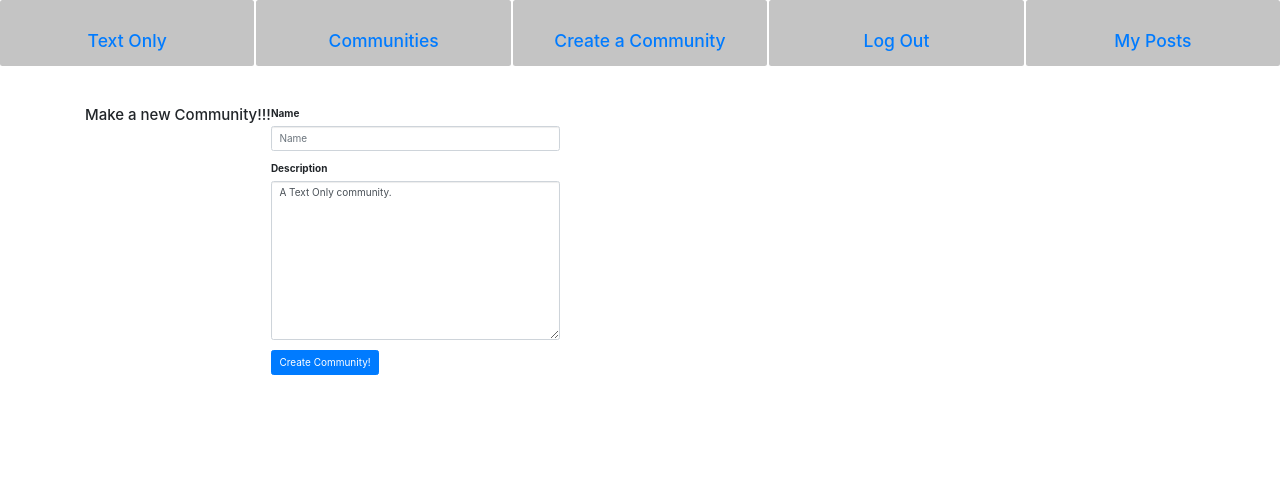
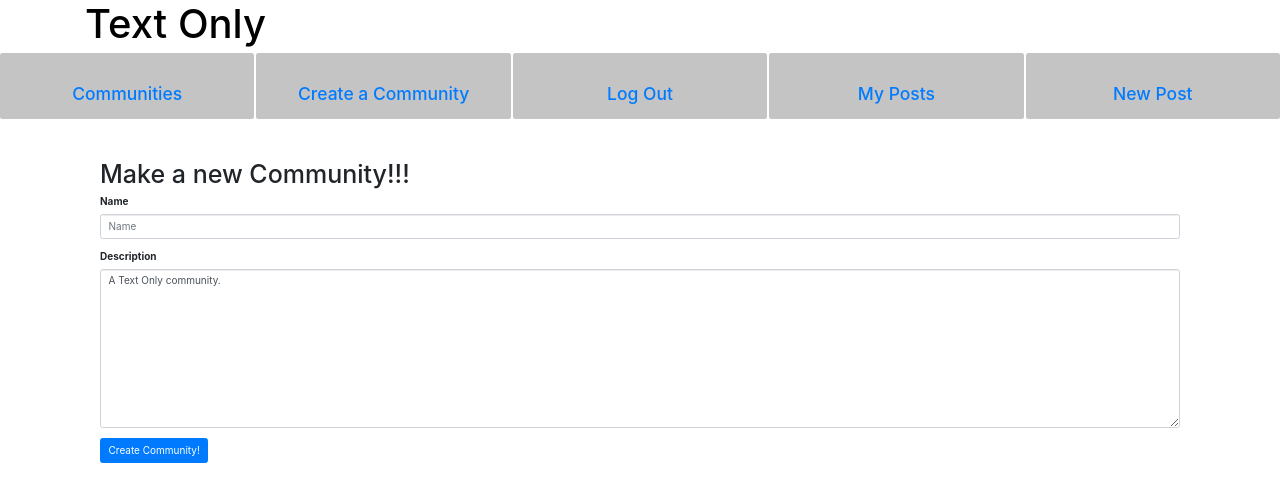
Before and after one commit to BeardedSwitchDragon/textOnly, a Django app: page /communities/new/ in a window 1280 px wide. Shown: the top 502 px of the page. Run offline with Django 3.2, Linux system fonts and the light colour scheme; a user stored in the database is signed in; some libraries are stand-ins or nearby versions.

Commit message:
Added some insignificant changes including a section to indicate the version

```diff
--- a/communities/templates/communities/community_detail.html
+++ b/communities/templates/communities/community_detail.html
@@ -1,5 +1,6 @@
 {% extends "communities/community_base.html" %}
 {% block precommunity %}
+<title>{{ community.name }}: Text Only</title>
     <div class="container">
         <div class="jumbotron">
             <h1>{{community.name}}</h1>
--- a/communities/templates/communities/community_form.html
+++ b/communities/templates/communities/community_form.html
@@ -1,13 +1,17 @@
 {% extends "communities/community_base.html" %}
 
 {% load bootstrap3 %}
+<title>Create a Community: Text Only</title>
+{% block community_content %}
+    <div class="container">
 
-{% block community_content %}
-    <h4>Make a new Community!!!</h4>
+
+    <h1>Make a new Community!!!</h1>
     <form action="{% url 'communities:create' %}" method="post" id="communityForm">
         {% csrf_token %}
         {% bootstrap_form form %}
         <input type="submit" class="btn btn-primary btn-large" value="Create Community!">
     </form>
+    </div>
 
 {% endblock %}
--- a/communities/templates/communities/community_list.html
+++ b/communities/templates/communities/community_list.html
@@ -1,5 +1,5 @@
 {% extends "communities/community_base.html" %}
-
+<title>Communities: Text Only</title>
 {% block precommunity %}
     <div class="col-md-4">
         <div class="content">
--- a/static/textOnly/css/master.css
+++ b/static/textOnly/css/master.css
@@ -44,3 +44,8 @@ ul {
     background-color: #c4c4c4 !important;
     color: #728f96;
 }
+
+#title {
+    font-size: 40px;
+    color: black !important;
+}
--- a/templates/base.html
+++ b/templates/base.html
@@ -13,15 +13,19 @@
         <meta charset="utf-8">
     </head>
     <body>
+        <div class="container">
+            <a href="{% url 'home' %}"><h1 id="title">Text Only</h1></a>
+        </div>
+
 
 
         <ul class="nav nav-pills nav-justified" role="navigation" >
-            <li class="nav-item nav-link " id="nav-pills"> <a href="{% url 'home' %}"><h3>Text Only</h3></a></li>
             <li class="nav-item nav-link " id="nav-pills"> <a href="{% url 'communities:all' %}"> <h3> Communities</h3></a></li>
             {% if user.is_authenticated %}
                 <li class="nav-item nav-link " id="nav-pills"> <a href="{% url 'communities:create' %}"> <h3>Create a Community</h3> </a></li>
                 <li class="nav-item nav-link " id="nav-pills"> <a href="{% url 'accounts:logout' %}"> <h3>Log Out</h3></a></li>
                 <li class="nav-item nav-link " id="nav-pills"> <a href="{% url 'posts:for_user' username=user.username %}"> <h3>My Posts</h3></a></li>
+                <li class="nav-item nav-link" id="nav-pills"> <a href="{% url 'posts:create' %}"><h3>New Post</h3></a></li>
             {% else %}
                 <li class="nav-item nav-link " id="nav-pills"> <a href="{% url 'accounts:signup' %}"> <h3>Sign Up</h3> </a></li>
                 <li class="nav-item nav-link " id="nav-pills"> <a href="{% url 'accounts:login' %}"> <h3>Log In</h3></a></li>
--- a/templates/index.html
+++ b/templates/index.html
@@ -7,9 +7,7 @@
         <h1>Welcome to Text Only!</h1>
         <h3>Expand your imagination!</h3>
         <h2>An open source social media platform that is tExT 0nLy!</h2>
-        <h3>follow me on Twitter!</h3>
-        <a href="https://twitter.com/papayathe2nd?ref_src=twsrc%5Etfw" class="twitter-follow-button" data-show-count="false">Follow @papayathe2nd</a><script async src="https://platform.twitter.com/widgets.js" charset="utf-8"></script>
-    </div>
+        <h3>alpha v0.81</h3>
 
 </div>
 
```
Also changed, not shown: posts/templates/posts/post_form.html (+9 -1 lines).
